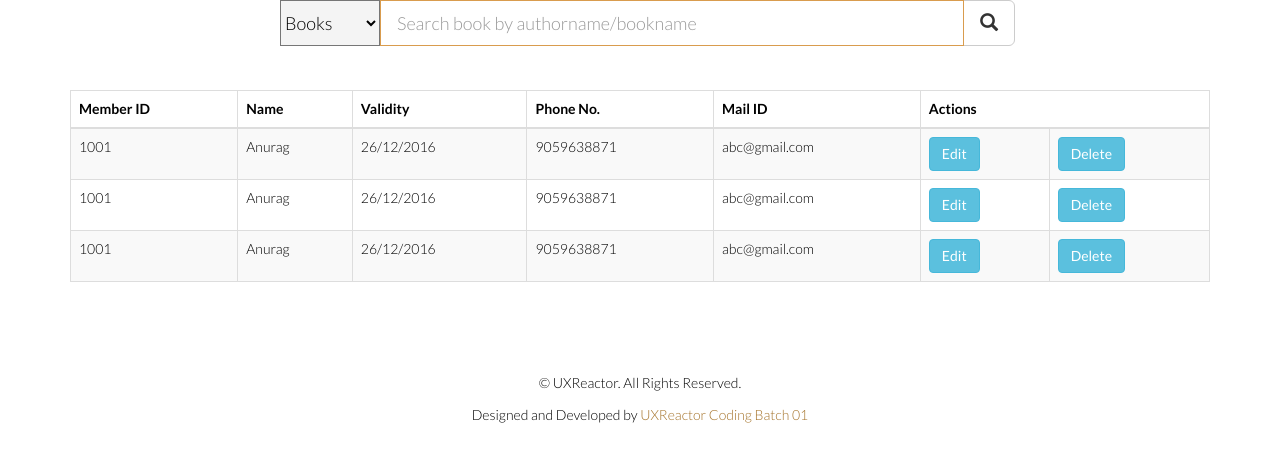
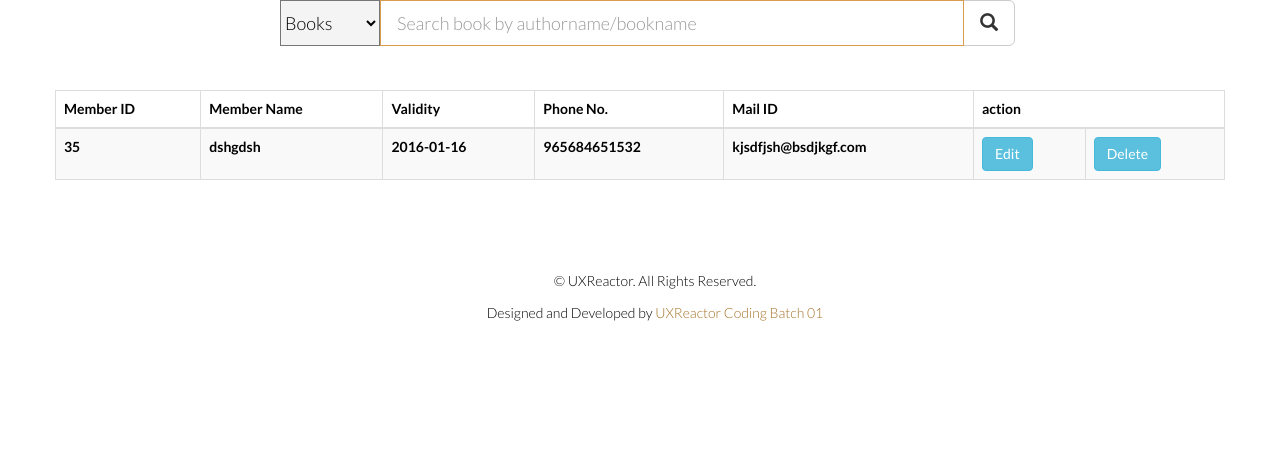
Before and after one commit to uxreactor/Library-Management-System, a PHP site: page /our-library.php in a window 1280 px wide. Shown: the part 150-612 px from the top of the page. Run offline with PHP 8.4, Linux system fonts and the light colour scheme; data comes from the database, SQL or seed files in the repository; lists and menus that the app fills with data are empty.

Commit message:
Members' view - Admin
#19 - column names

```diff
--- a/code/controller/controller.php
+++ b/code/controller/controller.php
@@ -202,35 +202,18 @@
 		$arrayObject = array();
 		$conn = connection();
 		$sql = " SELECT * FROM tbl_members " ;
-		//$result = mysql_query("$sql");
-		//print_r($result);
-		//header("Content-type: image/jpeg");
-		//echo mysql_result($result, 0);
 		$result = $conn->query($sql);
         if ($result->num_rows > 0) {
 		    // output data of each row
 
 		    while($row = $result->fetch_assoc()) {  // Used to fetch the data from database.
 		    	$object = array();
-		    	$object['mem_id'] = $row["mem_id"];
-		    	$object['mem_name'] = $row["mem_name"];
-		    	$object['mem_moblieno'] = $row["mem_moblieno"];
-		    	$object['mem_email'] = $row["mem_email"];
-		    	$object['mem_dob'] = $row["mem_dob"];
-		    	$object['mem_gender'] = $row["mem_gender"];
-		    	//header("Content-type: image/jpeg");
-		    	//$object['mem_photo'] = $row["mem_photo"];
-		    	//$object['mem_add_proof'] = $row["mem_add_proof"];
-		    	//echo $object['mem_photo'];
-		    	$object['ms_id'] = $row["ms_id"];
-		    	$object['membership_on'] = $row["membership_on"];
-		    	$object['expiry_on'] = $row["expiry_on"];
-		    	$object['addr_hno'] = $row["addr_hno"];
-		    	$object['addr_street'] = $row["addr_street"];
-		    	$object['addr_city'] = $row["addr_city"];
-		    	$object['addr_state'] = $row["addr_state"];
-		    	$object['addr_pincode'] = $row["addr_pincode"];
-				$object['action'] = "edit,delete";
+		    	$object['Member ID'] = $row["mem_id"];
+		    	$object['Member Name'] = $row["mem_name"];
+		    	$object['Validity'] = $row["expiry_on"];
+		    	$object['Phone No.'] = $row["mem_moblieno"];
+		    	$object['Mail ID'] = $row["mem_email"];
+				$object['action'] = "Edit,Delete";
 		    	array_push($arrayObject, $object);
 		    }
 		} else {
--- /dev/null
+++ b/code/controller/load_all_members.php
@@ -0,0 +1,5 @@
+<?php
+	require('controller.php');
+	$books_data=loadAllMembers();
+	echo $books_data;
+?>
--- a/code/js/script.js
+++ b/code/js/script.js
@@ -108,7 +108,7 @@ var viewData = function(records,parent) {
        }
        tbody.appendChild(tab_row);
    }
-    table.appendChild(thead);
-   table.appendChild(tbody);
-   parent.appendChild(table);
+  table.appendChild(thead);
+  table.appendChild(tbody);
+  parent.appendChild(table);
 }
--- a/code/our-library.php
+++ b/code/our-library.php
@@ -5,7 +5,7 @@
 ?>
     <!--/#header-->
     <div class="container">
-        <div class="row">
+        <div class="row" id="load-all-members">
             <div class="col-xs-8 col-xs-offset-2">
                 <div class="input-group">
                     <div class="input-group-btn">
@@ -19,54 +19,10 @@
                         <button class="btn btn-default btn-lg" type="button"><span class="glyphicon glyphicon-search"></span></button>
                     </span>
                 </div>
+                <br/>
+                <br/>
             </div>
         </div>
-        <br/>
-        <br/>
-        <!--/#search bar and dropdown-->
-        <table  class="table table-bordered table-striped">
-            <thead>
-              <tr>
-                <th>Member ID</th>
-                <th>Name</th>
-                <th>Validity</th>
-                <th>Phone No.</th>
-                <th>Mail ID</th>
-                <th colspan="2">Actions</th>
-              </tr>
-            </thead>
-            <tbody>
-                <tr>
-                    <td>1001</td>
-                    <td>Anurag</td>
-                    <td>26/12/2016</td>
-                    <td>9059638871</td>
-                    <td>abc@gmail.com</td>
-                    <td><input type="button" class="btn btn-info" value="Edit" /></td>
-                    <td><input type="button" class="btn btn-info" value="Delete" /></td>
-                </tr>
-                <tr>
-                    <td>1001</td>
-                    <td>Anurag</td>
-                    <td>26/12/2016</td>
-                    <td>9059638871</td>
-                    <td>abc@gmail.com</td>
-                    <td><input type="button" class="btn btn-info" value="Edit" /></td>
-                    <td><input type="button" class="btn btn-info" value="Delete" /></td>
-                </tr>
-                <tr>
-                    <td>1001</td>
-                    <td>Anurag</td>
-                    <td>26/12/2016</td>
-                    <td>9059638871</td>
-                    <td>abc@gmail.com</td>
-                    <td><input type="button" class="btn btn-info" value="Edit" /></td>
-                    <td><input type="button" class="btn btn-info" value="Delete" /></td>
-                </tr>
-           </tbody>
-          </table>
-    </div>
-    <!--/#table-->
     <?php include ("footer.php");?>
     <!--/#footer-->
 
@@ -74,5 +30,78 @@
     <script type="text/javascript">
     //Adding script section
     </script>
+     <script type="text/javascript">
+    </script>
+    <script type="text/javascript">
+        var parent = document.getElementById('load-all-members');
+        var error = document.getElementById('book_name_label');
+        function postForm() {
+            $.ajax({
+                url: 'controller/load_all_members.php',
+                type: 'post',
+                success: function(response){
+                    obj = jQuery.parseJSON(response);
+                    viewData(obj,parent);
+                },
+                error: function(xhr, desc, err){
+                    writeError('No results found',error);
+                }
+            });
+        }
+
+        $("form#books").submit(function() {
+            postForm();
+            return false;
+        });
+
+        $(function() {
+            postForm();
+        });
+
+
+        var submitForm = function() {
+            var validation_message;
+            search_book = [{
+                type: 'text',
+                value: $('#search').val(),
+                errorMessage:'Book or author name is required'
+            }];
+            validation_message = validateForm(search_book);
+            search_book_details = {
+                search: $('#search').val()
+            };
+
+            if(submitToServer(validation_message)){
+                $.ajax({
+                    url: $('form').attr('action'),
+                    type: $('form').attr('method'),
+                    data: search_book_details,
+                    success: function(response){
+                        console.log(response);
+                        parent.removeChild(parent.childNodes[3]);
+
+                        if (response){
+                            obj = jQuery.parseJSON(response);
+                            viewData(obj,parent);
+                        }else{
+                            results = document.createElement('h2');
+
+                            results.innerText = "No results";
+                            parent.appendChild(results);
+                        }
+                    },
+                    error: function(xhr, desc, err){
+                        console.log(desc);
+                    }
+                });
+
+            }else{
+                body = document.getElementById('book_name_label');
+                writeError(validation_message[0],body);
+                return false;
+            }
+            return false;
+        }
+    </script>
 </body>
 </html>
```
